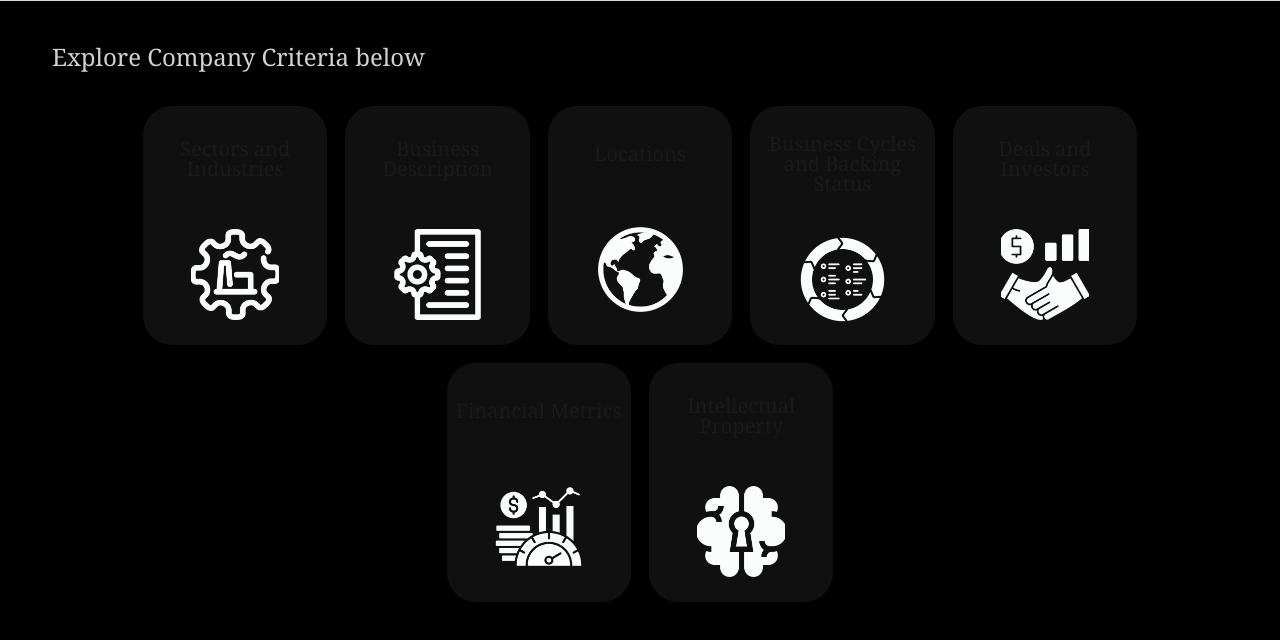
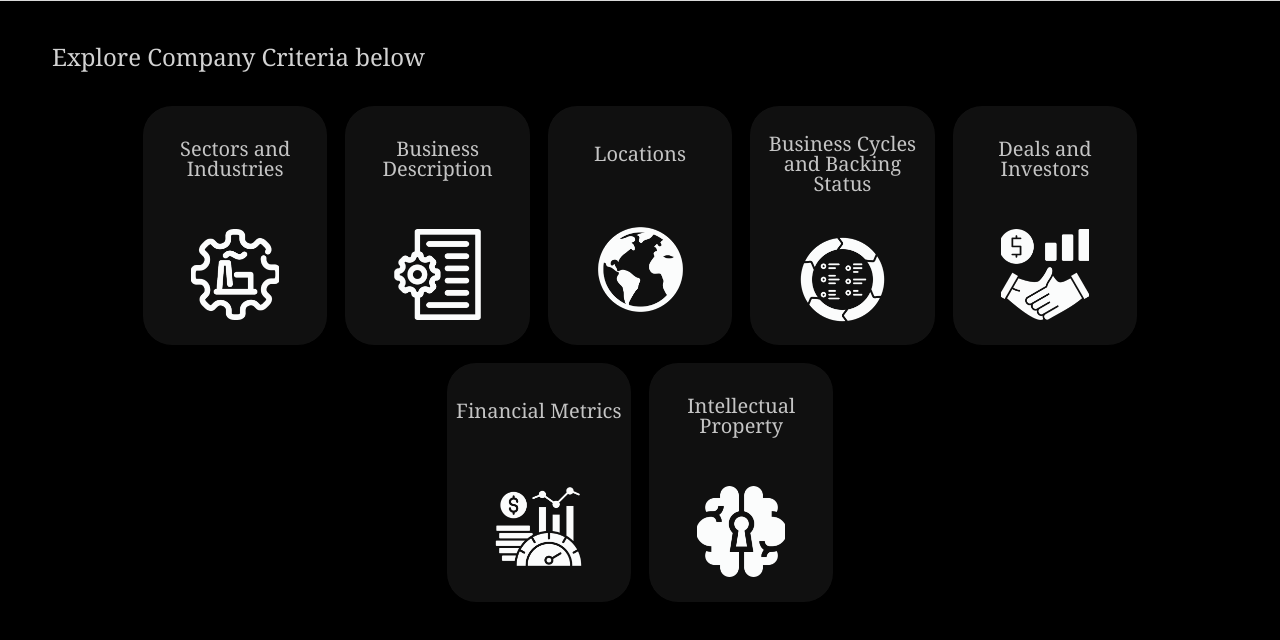
Before and after one commit to hamadhussain/NextJs-UI, a Next.js app: page /Boxes in a window 1280 px wide. Shown: the top 640 px of the page. Built offline with nearby package versions, Linux system fonts and the light colour scheme.

Commit message:
Update globals.css

```diff
--- a/src/app/globals.css
+++ b/src/app/globals.css
@@ -76,8 +76,7 @@ button,img{
   font-weight: 400;
   font-size: 20px;
   line-height: 100%;
-/*   color: rgba(0, 0, 0, 1); */
-  color:#CFCFCF0D;
+  color: #EBEBEBD2;
   margin-top: 8px;
 }
 .background, .background::before {
```
